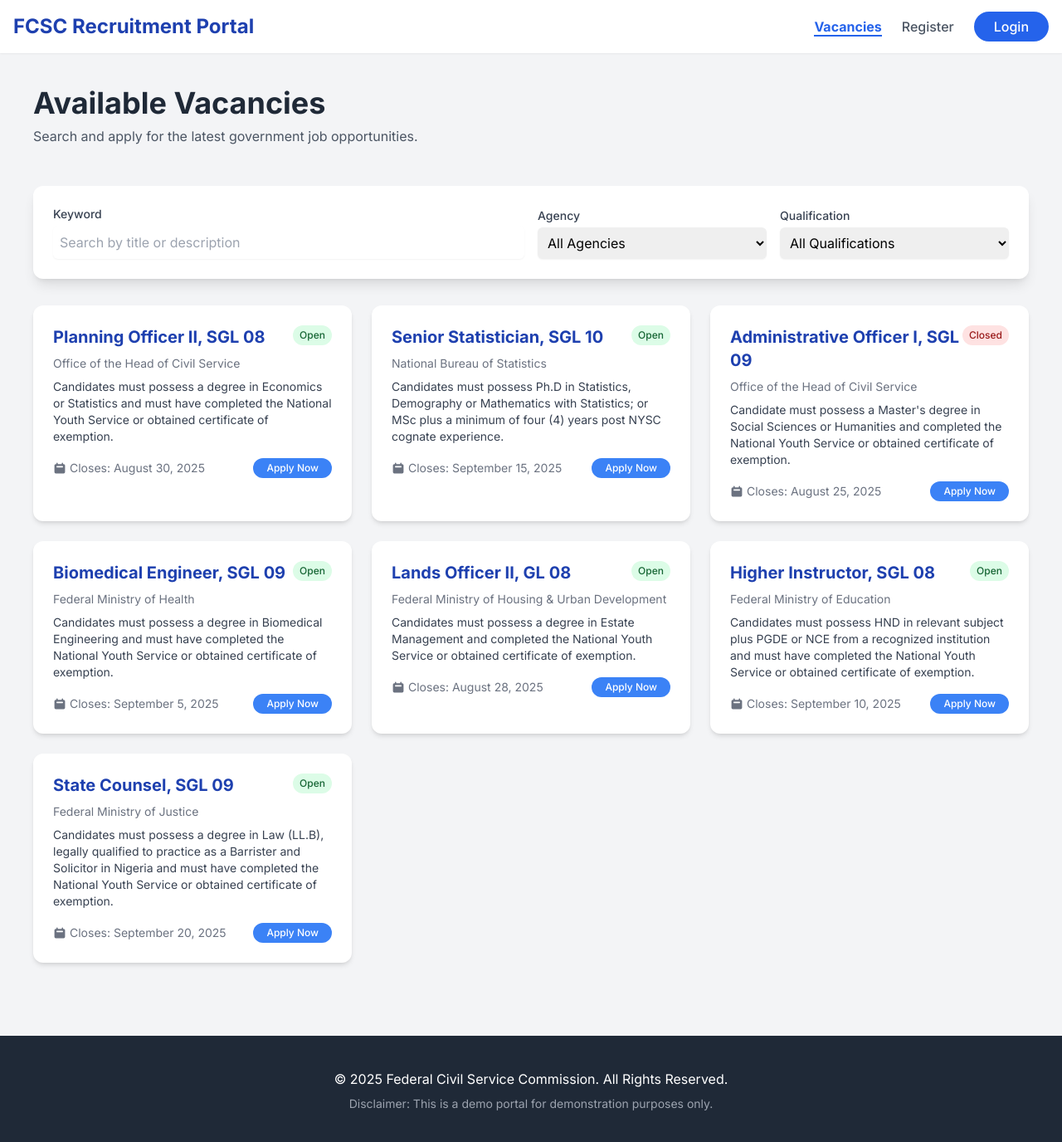
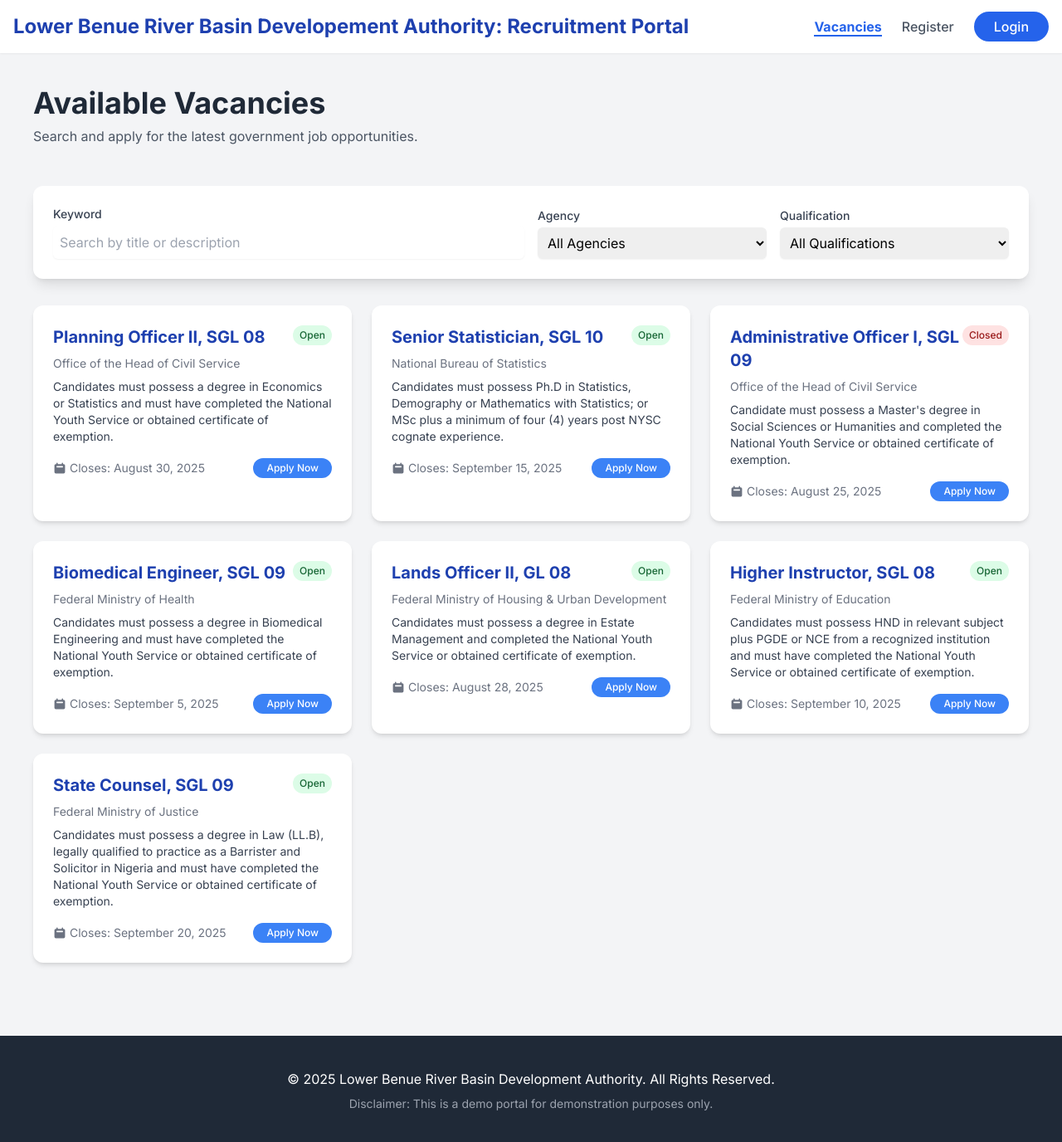
Before and after one commit to wizardlocket/recruitment-portal-demo, a plain HTML site: page index.html in a window 1280 px wide. Shown: the whole page at 83% size. Drawn offline with nearby package versions, Linux system fonts and the light colour scheme.

Commit message:
Add files via upload

```diff
--- a/index.html
+++ b/index.html
@@ -3,7 +3,7 @@
 <head>
     <meta charset="UTF-8">
     <meta name="viewport" content="width=device-width, initial-scale=1.0">
-    <title>Federal Civil Service Recruitment Portal</title>
+    <title>Lower Benue River Basin Development Authority Recruitment Portal</title>
     <!-- Tailwind CSS CDN for styling -->
     <script src="https://cdn.tailwindcss.com"></script>
     <!-- Google Fonts for a clean, modern look -->
@@ -27,7 +27,7 @@
     <header class="bg-white shadow-sm p-4 sticky top-0 z-50">
         <div class="container mx-auto flex justify-between items-center">
             <a href="#" class="text-2xl font-bold text-blue-800">
-                FCSC Recruitment Portal
+                Lower Benue River Basin Developement Authority: Recruitment Portal
             </a>
             <nav>
                 <ul class="flex space-x-4 md:space-x-6 font-medium items-center">
@@ -145,7 +145,7 @@
     <!-- Footer section -->
     <footer class="bg-gray-800 text-white p-6 md:p-10 mt-12">
         <div class="container mx-auto text-center">
-            <p>&copy; 2025 Federal Civil Service Commission. All Rights Reserved.</p>
+            <p>&copy; 2025 Lower Benue River Basin Development Authority. All Rights Reserved.</p>
             <p class="mt-2 text-sm text-gray-400">Disclaimer: This is a demo portal for demonstration purposes only.</p>
         </div>
     </footer>
```
